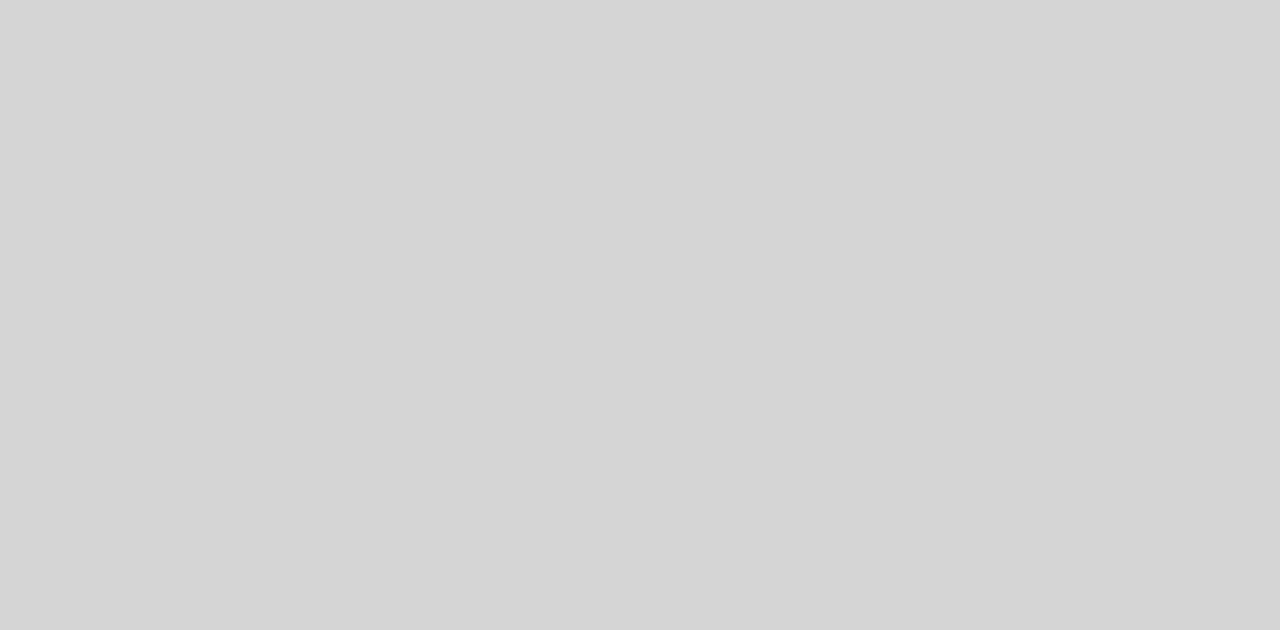
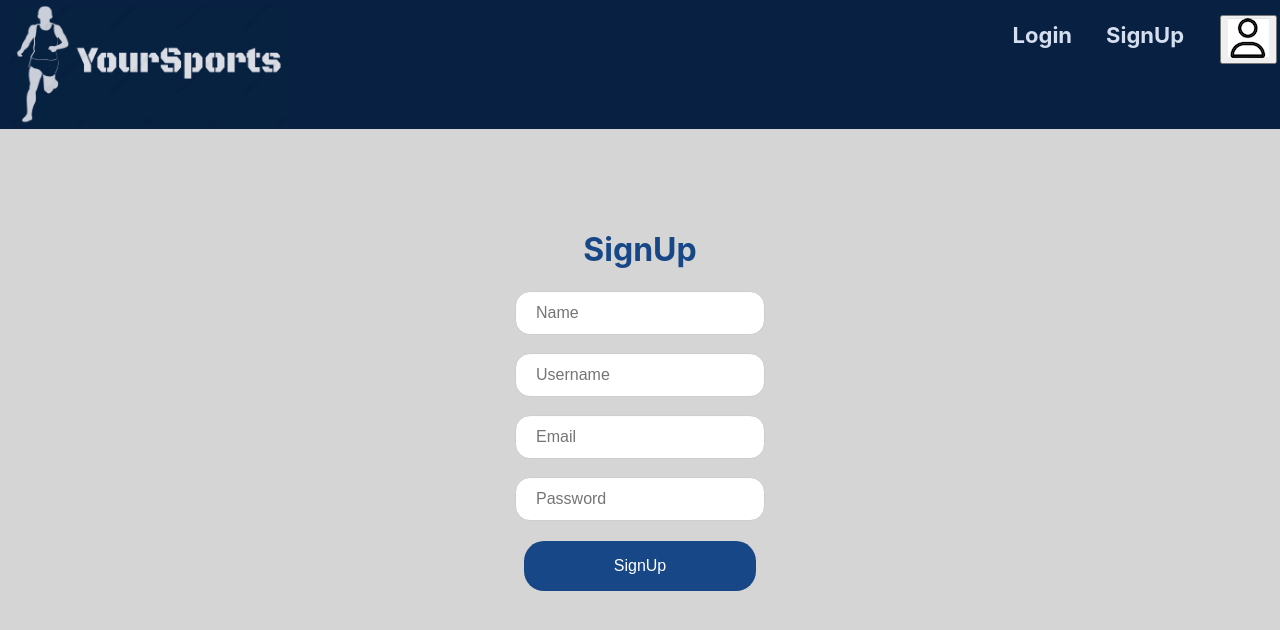
Before and after one commit to sfsu-joseo/csc648-848-01-sw-engineering-summer-22-team02, a React (Create React App) app in the folder application/front-end/: page /SignUp in a window 1280 px wide. Before the commit this address had no page. Shown: the top 630 px of the page. Built offline with nearby package versions, Linux system fonts and the light colour scheme.

Commit message:
SignUp - API

```diff
--- a/application/front-end/src/App.js
+++ b/application/front-end/src/App.js
@@ -3,6 +3,7 @@ import React from "react";
 import "./App.css";
 import Home from "./Home";
 import About from "./About";
+import SignUp from "./SignUp";
 import { Route, Link, Routes } from "react-router-dom";
 import Navbar from "./Navbar";
 
@@ -19,8 +20,9 @@ function App() {
   return (
     <div className="App">
       <Routes>
-        <Route path="/" element={<Home />} />
+        <Route path="" element={<Home />} />
         <Route path="/About" element={<About />} />
+        <Route path="/SignUp" element={<SignUp />} />
 
         {/* Route other team member's file names */}
         <Route path="/PersonalAbout/Ireland" element={<Ireland />} />
--- a/application/front-end/src/Home.js
+++ b/application/front-end/src/Home.js
@@ -2,6 +2,8 @@ import React from "react";
 // import "./Home.css";
 import "./Navbar.css";
 import InputSubmission from "./InputSubmission";
+
+
 // import Display from "./Display.js";
 // import {FontAwesomeIcon} from '@fortawesome/react-fontawesome';
 // import { faUser } from "@fortawesome/free-solid-svg-icons";
@@ -38,7 +40,7 @@ const Home = () => {
           </button>
         </li>
         <li className="signup">
-          <a className="login_signup_click" href="/About">
+          <a className="login_signup_click" href="/SignUp">
             SignUp
           </a>
         </li>
--- a/application/front-end/src/Navbar.css
+++ b/application/front-end/src/Navbar.css
@@ -146,7 +146,6 @@ li .first_header:hover {
 }
 
 .dropbtn {
-    background: #4CAF50;
     color: white;
     padding: 16px;
     font-size: 16px;
--- /dev/null
+++ b/application/front-end/src/SignUp.css
@@ -0,0 +1,36 @@
+.Signup_form{
+    position: absolute;
+    top: 50%;
+    left: 50%;
+    transform: translate(-50%,-50%);
+}
+
+.Signup_form .form_input{
+    width: 250px;
+    padding: 12px 20px;
+    margin-top: 18px;
+    display: block;
+    border: 1px solid #ccc;
+    border-radius: 15px;
+    box-sizing: border-box;
+    font-size: medium;
+
+}
+
+.Signup_form .Signup_label{
+    color: rgb(23, 71, 134);
+}
+
+.Signup_form .Signup_button{
+    background-color: rgb(23, 71, 134); /* Green */
+    color: white;
+    padding: 16px;
+    font-size: 16px;
+    border: none;
+    cursor: pointer;
+    margin-top: 20px;
+    padding-left: 90px;
+    padding-right: 90px;
+    border-radius: 20px;
+
+}
--- /dev/null
+++ b/application/front-end/src/SignUp.js
@@ -0,0 +1,106 @@
+import React, { useState } from "react";
+import "./SignUp.css";
+import axios from "axios";
+
+function SignUp() {
+
+    const [data, setData] = useState("");
+    const [name, setName] = useState("");
+    const [userName, setUserName] = useState("");
+    const [email, setEmail] = useState("");
+    const [password, setPassword] = useState("");
+    const [allSet, setAllSet] = useState(false);
+
+    function handlesignup() {
+        var config = {
+          method: "post",
+          url: "http://34.136.124.189:8080/api/account/signup",
+          data: {
+            name: name,
+            username: userName,
+            email: email,
+            password: password
+          },
+        };
+
+              axios(config)
+          .then(function (response) {
+            setData(response.data);
+            console.log(response.data)
+          })
+          .catch(function (error) {
+            console.log(error);
+          });
+
+      }
+
+    return (
+        <>
+            <ul className="secondNavbar">
+                <li>
+                    <img
+                        alt="logo"
+                        class="Logo_Img"
+                        src={require("./HomePage_Images/YourSports.png")}
+                    />
+                </li>
+                <li className="user_Img">
+                    {/* <button><img class="user" src={require('./HomePage_Images/user.png')} /></button> */}
+                    {/* <FontAwesomeIcon icon={faUser}  /> */}
+                    <button>
+                        <img class="user" alt="User" src={require("./HomePage_Images/user.png")} />
+                    </button>
+                </li>
+                <li className="signup">
+                    <a className="login_signup_click" href="/SignUp">
+                        SignUp
+                    </a>
+                </li>
+                <li className="login">
+                    <a className="login_signup_click" href="/About">
+                        Login
+                    </a>
+                </li>
+            </ul>
+
+
+            <div className="Signup_form">
+                <h1 className="Signup_label">SignUp</h1>
+                <input
+                    className="form_input"
+                    type="text"
+                    placeholder="Name"
+                    onChange={(e) => setName(e.target.value)}
+                />
+
+                <input
+                    className="form_input"
+                    type="text"
+                    placeholder="Username"
+                    onChange={(e) => setUserName(e.target.value)}
+                />
+
+                <input
+                    className="form_input"
+                    type="text"
+                    placeholder="Email"
+                    onChange={(e) => setEmail(e.target.value)}
+                />
+
+                <input
+                    className="form_input"
+                    type="text"
+                    placeholder="Password"
+                    onChange={(e) => setPassword(e.target.value)}
+                />
+
+
+                <button
+                    onClick={handlesignup}
+                    className="Signup_button">SignUp</button>
+            </div>
+        </>
+    );
+}
+
+export default SignUp;
```
